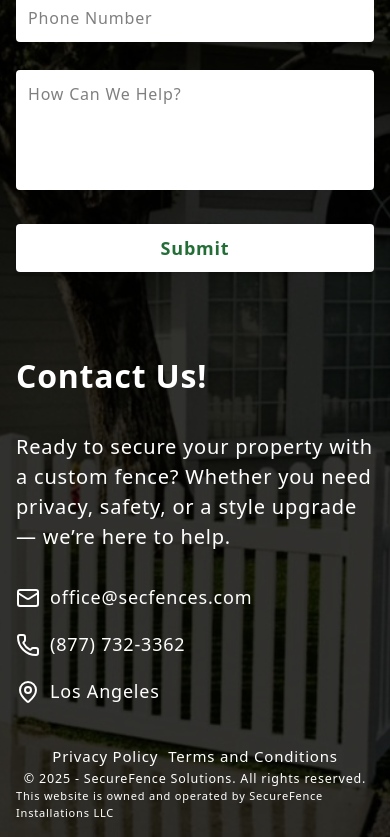
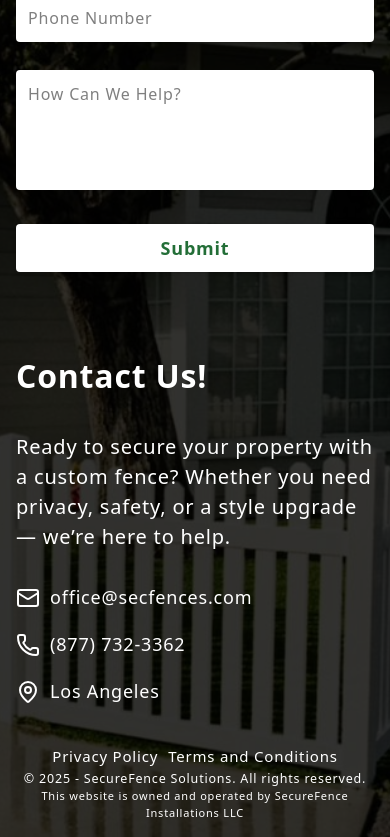
Before and after one commit to Narek-JS/fence, a Next.js app: page / in a window 390 px wide. Shown: the part 8016-8853 px from the top of the page. Built offline with nearby package versions, Linux system fonts and the light colour scheme.

Commit message:
fix style issue

```diff
--- a/src/components/Footer/index.tsx
+++ b/src/components/Footer/index.tsx
@@ -63,10 +63,10 @@ const Footer: React.FC = () => (
           <Link href={MENU.PRIVACY.LINK}>{MENU.PRIVACY.TEXT}</Link>
           <Link href={MENU.TERMS.LINK}>{MENU.TERMS.TEXT}</Link>
         </div>
-        <p className="text-[#FFFFFF] -mb-0.5 text-[12.5px] sm:text-[14px]">
+        <p className="text-[#FFFFFF] text-center -mb-0.5 text-[12.5px] sm:text-[14px]">
           {CONTENT.FOOTER_COPYRIGHT}
         </p>
-        <p className="text-[#FFFFFF] text-[11px] sm:text-[11.5px]">
+        <p className="text-[#FFFFFF] text-center text-[11px] sm:text-[11.5px]">
           {CONTENT.FOOTER_OWNERSHIP_NOTICE}
         </p>
       </div>
```
